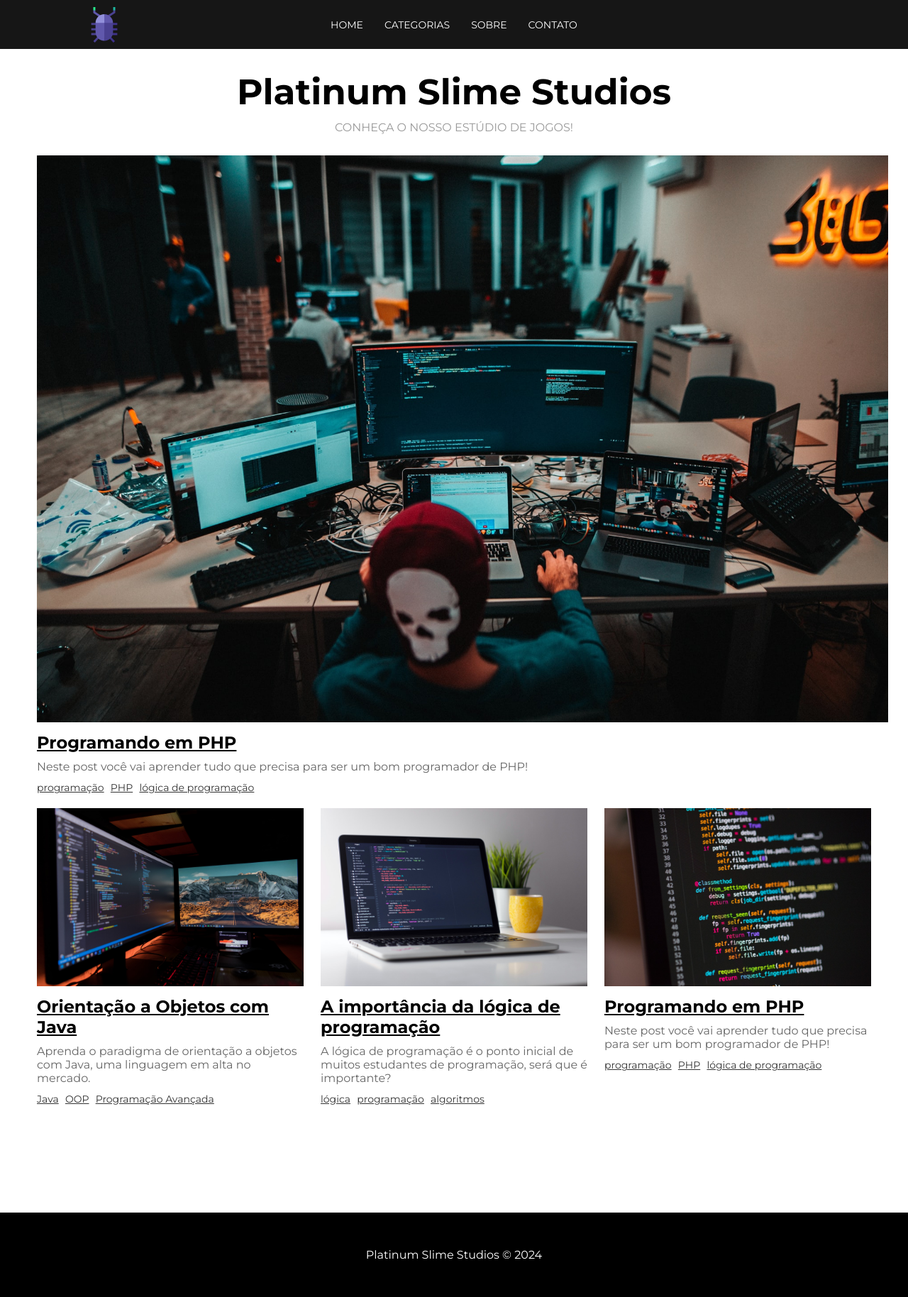
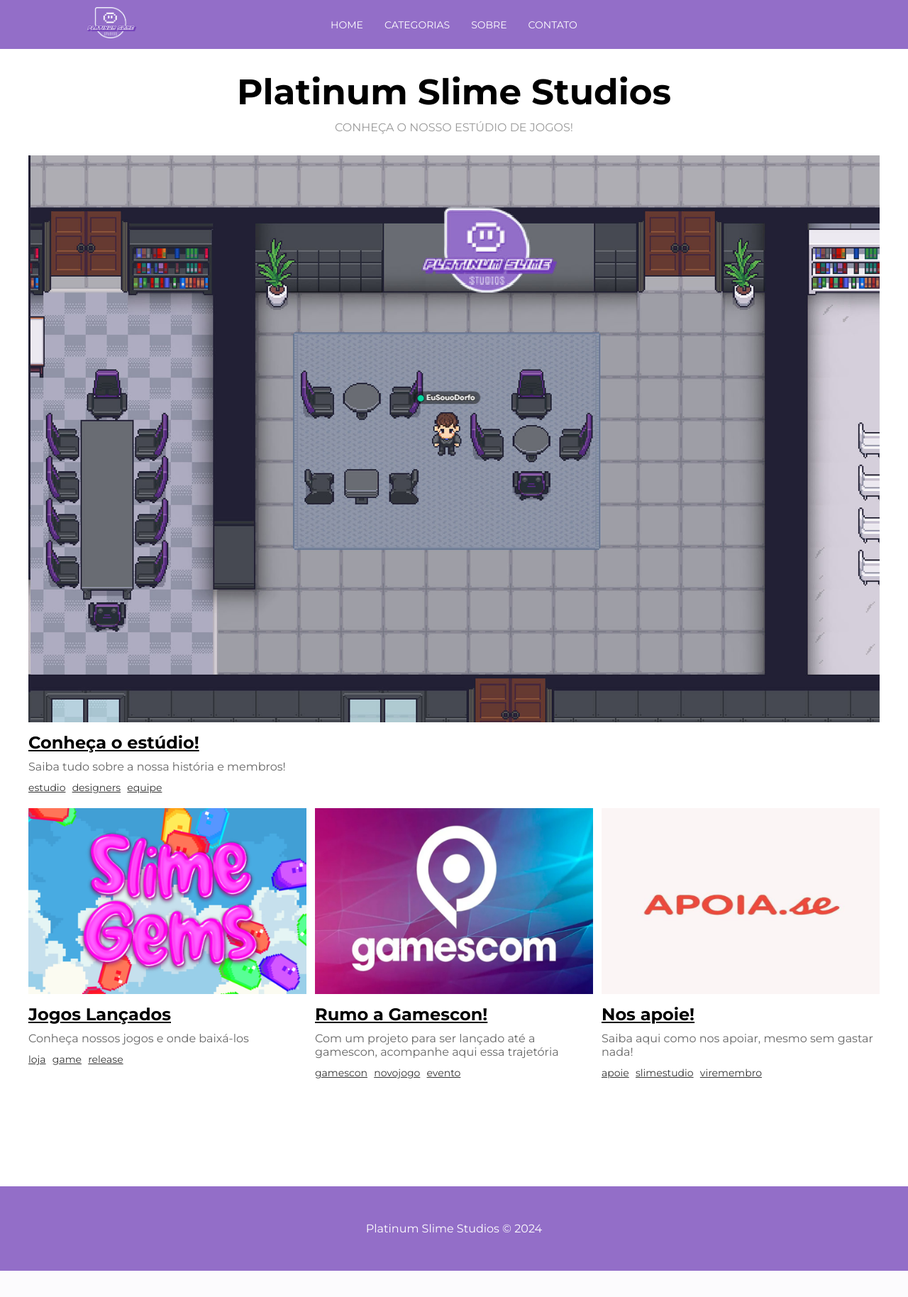
Before and after one commit to eusouodorfo/blog, a PHP site: page / in a window 1280 px wide. Shown: the whole page at 71% size. After the commit the page ends 1791 px from the top, so only its background shows below. Run offline with PHP 8.4, Linux system fonts and the light colour scheme.

Commit message:
Estrutura básica completa

```diff
--- a/contact.php
+++ b/contact.php
@@ -1,10 +1,10 @@
 <?php
-    include_once("templates/header.php")
+    include_once("templates/header.php");
 ?>
 
 <body>
     <h1>Contato</h1>
 
 <?php
-    include_once("templates/footer.php")
+    include_once("templates/footer.php");
 ?>
--- a/css/styles.css
+++ b/css/styles.css
@@ -23,14 +23,14 @@ main {
 }
 
 #logo img {
-    width: 50px;
+    width: 70px;
 }
 
 #navbar {
     display: flex;
     align-items: center;
     justify-content: center;
-    background-color: #161616;
+    background-color: #936ec8;
     padding: 20px;
     text-transform: uppercase;
     list-style: none;
@@ -85,12 +84,11 @@ main {
 
   .post-box {
     flex: 1 1 0;
-    margin: 0 1%;
     margin-bottom: 20px;
   }
 
-.post-box img {
-    width: 100%;
+  .post-box:nth-child(3) {
+    margin: 0 1%;
   }
 
   .post-box .post-title {
@@ -105,11 +103,14 @@ main {
 
   .post-box .post-title a:hover {
     color: #999;
-    transition: .5s;
   }
 
   .post-box .post-description {
     color: #666;
+  }
+
+  .post-box img {
+    width: 100%;
   }
 
   .tags-container {
@@ -130,7 +206,57 @@ footer {
     position: absolute;
     bottom: 0;
     text-align: center;
-    background-color: #000;
+    background-color: #936ec8;
     color: #fff;
     padding: 50px 0;
 }
+
+/* Mobile */
+
+@media(max-width: 480px) {
+
+    /*Home*/
+    header {
+        width: 100%;
+    }
+
+    #logo {
+        display: block;
+        position: relative;
+        margin: 0 auto;
+        left: 0;
+        width: 50px;
+    }
+
+    #navbar {
+        display: none;
+    }
+
+    #title-container {
+        min-width: 100%;
+        margin-top: 20px;
+    }
+
+    #post-container {
+        margin-top: 20px;
+    }
+
+    .post-box {
+        flex: 100% 1 0;
+        padding: 15px;
+        margin: 0;
+    }
+
+    /* Post */
+
+    #post-container {
+        grid-template-columns: 100%;
+        padding: 15px;
+        grid-template-areas: "main"
+        "sidebar";
+    }
+
+    .img-container img {
+        width: 100%;
+    }
+}
--- a/data/categories.php
+++ b/data/categories.php
@@ -1,11 +1,11 @@
 <?php
 
   $categories = [
-    'PHP',
-    'HTML',
-    'CSS',
-    'JavaScript',
-    'Bootstrap',
-    'Java',
-    'C#'
+    'Estúdio',
+    'Equipe',
+    'Jogos',
+    'Loja',
+    'Apoie',
+    'Contato',
+    'Redes Sociais'
   ];
--- a/data/posts.php
+++ b/data/posts.php
@@ -3,30 +3,30 @@
   $posts = [
     [
       'id' => 1,
-      'title' => 'Programando em PHP',
-      'description' => 'Neste post você vai aprender tudo que precisa para ser um bom programador de PHP!',
-      'tags' => ['programação', 'PHP', 'lógica de programação'],
+      'title' => 'Conheça o estúdio!',
+      'description' => 'Saiba tudo sobre a nossa história e membros!',
+      'tags' => ['estudio', 'designers', 'equipe'],
       'img' => 'prog-1.jpg'
     ],
     [
       'id' => 2,
-      'title' => 'Orientação a Objetos com Java',
-      'description' => 'Aprenda o paradigma de orientação a objetos com Java, uma linguagem em alta no mercado.',
-      'tags' => ['Java', 'OOP', 'Programação Avançada'],
+      'title' => 'Jogos Lançados',
+      'description' => 'Conheça nossos jogos e onde baixá-los',
+      'tags' => ['loja', 'game', 'release'],
       'img' => 'prog-2.jpg'
     ],
     [
       'id' => 3,
-      'title' => 'A importância da lógica de programação',
-      'description' => 'A lógica de programação é o ponto inicial de muitos estudantes de programação, será que é importante?',
-      'tags' => ['lógica', 'programação', 'algoritmos'],
+      'title' => 'Rumo a Gamescon!',
+      'description' => 'Com um projeto para ser lançado até a gamescon, acompanhe aqui essa trajetória',
+      'tags' => ['gamescon', 'novojogo', 'evento'],
       'img' => 'prog-3.jpg',
     ],
     [
       'id' => 4,
-      'title' => 'Programando em PHP',
-      'description' => 'Neste post você vai aprender tudo que precisa para ser um bom programador de PHP!',
-      'tags' => ['programação', 'PHP', 'lógica de programação'],
+      'title' => 'Nos apoie!',
+      'description' => 'Saiba aqui como nos apoiar, mesmo sem gastar nada!',
+      'tags' => ['apoie', 'slimestudio', 'viremembro'],
       'img' => 'prog-4.jpg'
     ],
   ];
--- a/templates/header.php
+++ b/templates/header.php
@@ -21,14 +21,14 @@
 <body>
     <header>
         <a hreaf="<?= $BASE_URL ?>" id="logo">
-            <img src="<?= $BASE_URL ?>/img/logo.svg" alt="Platinum Slime Studios">
+            <img src="<?= $BASE_URL ?>/img/logo.png" alt="Platinum Slime Studios">
         </a>
         <nav>
             <ul id="navbar">
-               <li><a href="<?= $BASE_URL ?>" class="nav-link">Home</a></li>
+               <li><a href="index.php" class="nav-link">Home</a></li>
                <li><a href="#" class="nav-link">Categorias</a></li>
                <li><a href="#" class="nav-link">Sobre</a></li>
-               <li><a href="<?= $BASE_URL ?>/contact.php" class="nav-link">Contato</a></li>
+               <li><a href="contact.php" class="nav-link">Contato</a></li>
             </ul>
         </nav>
     </header>
```
Also changed, not shown: other parts of css/styles.css (+78 -4 lines), post.php (added, +70 -0 lines), img/logo.png (added), img/logo.svg, img/prog-1.jpg, img/prog-2.jpg, img/prog-3.jpg, img/prog-4.jpg, 1 other file. Lines whose indentation alone changed are shown as unchanged.
